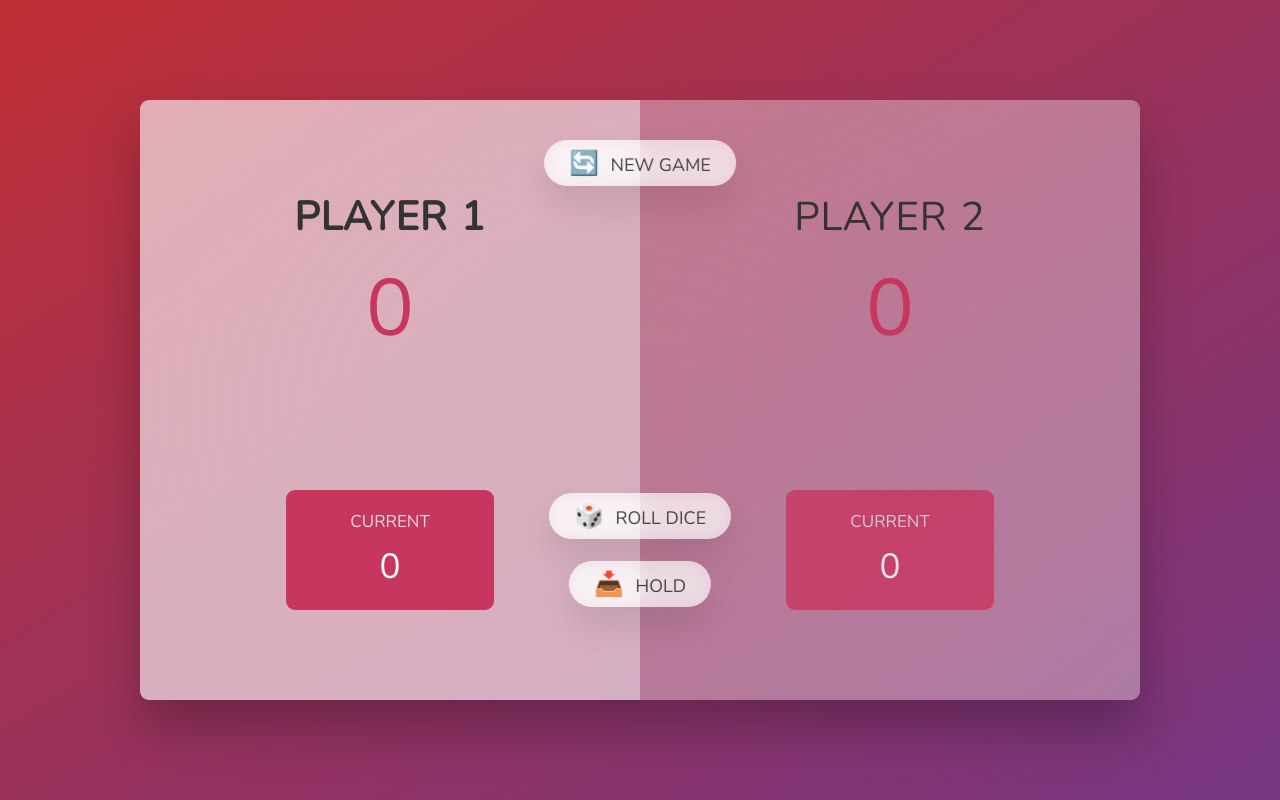
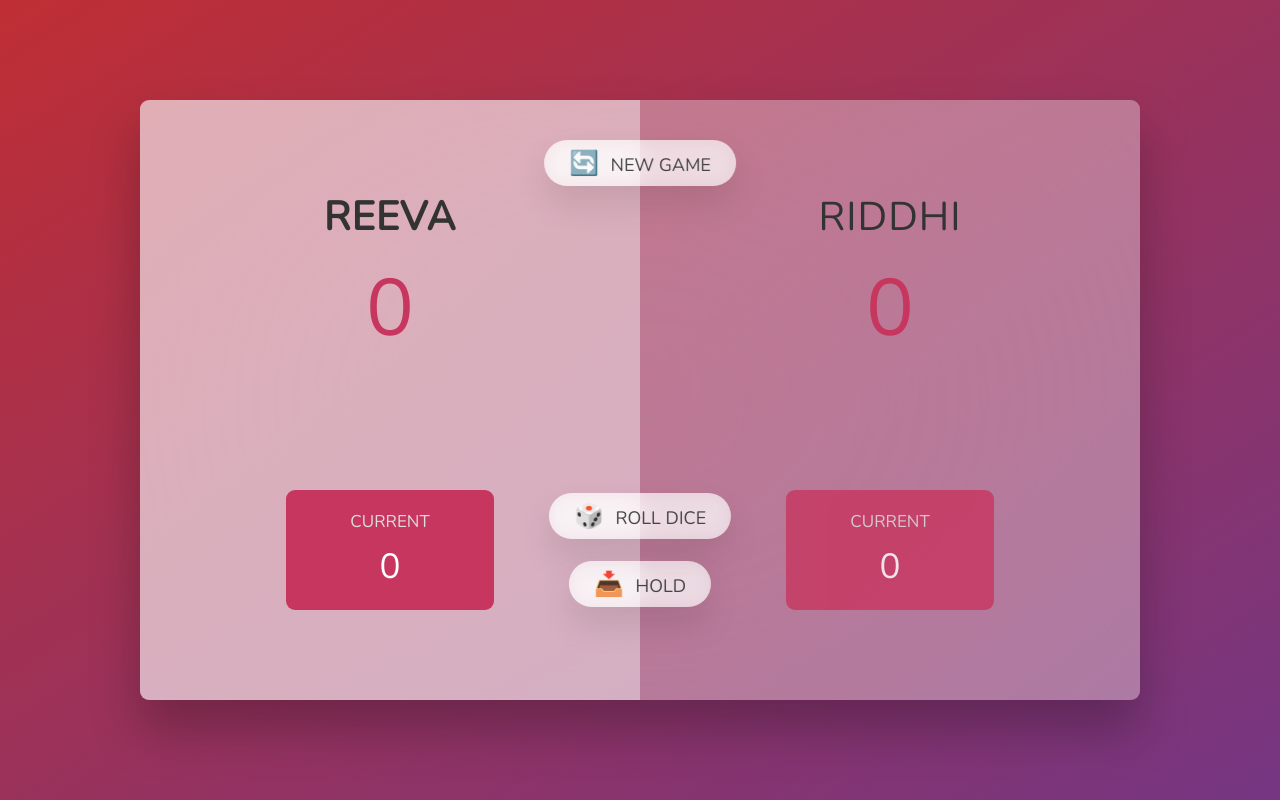
Before and after one commit to Rudy248/Roll-to-victory, a plain HTML site: page index.html in a window 1280 px wide. Both pictures are taken after a click on the button "START GAME". Drawn offline with nearby package versions, Linux system fonts and the light colour scheme.

Commit message:
Update index.html

```diff
--- a/index.html
+++ b/index.html
@@ -38,7 +38,7 @@
 
     <main id="game" class="hidden">
       <section class="player player--0 player--active">
-        <h2 class="name" id="name--0">Player 1</h2>
+        <h2 class="name" id="name--0">Reeva</h2>
         <p class="score" id="score--0">0</p>
         <div class="current">
           <p class="current-label">Current</p>
@@ -46,7 +46,7 @@
         </div>
       </section>
       <section class="player player--1">
-        <h2 class="name" id="name--1">Player 2</h2>
+        <h2 class="name" id="name--1">Riddhi</h2>
         <p class="score" id="score--1">0</p>
         <div class="current">
           <p class="current-label">Current</p>
```
